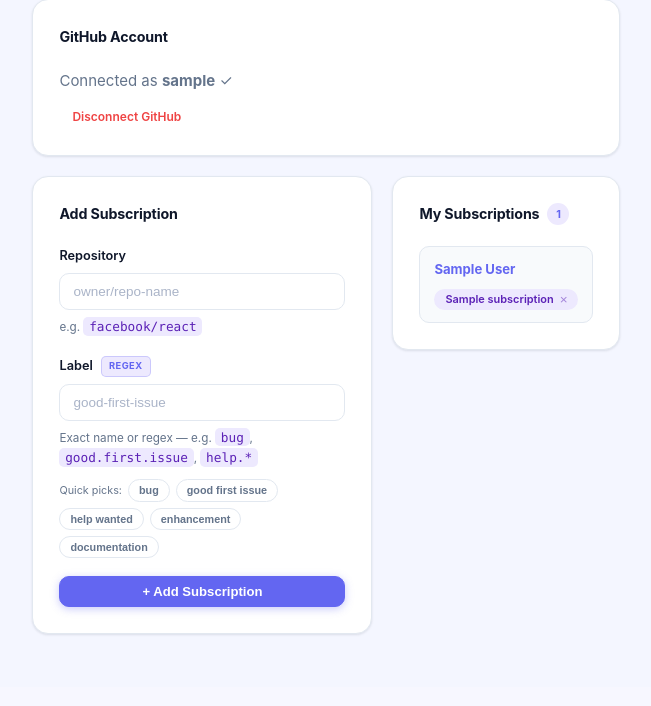
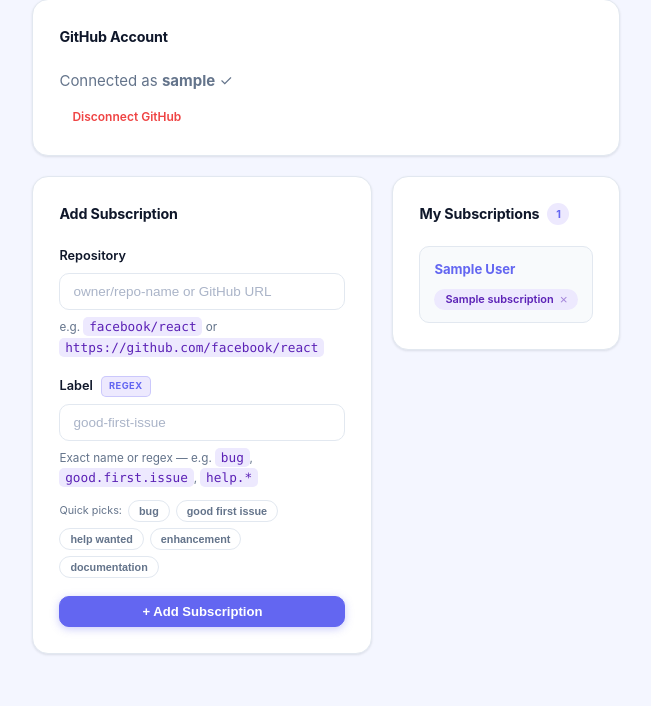
Before and after one commit to back1ash/IssueBell, a FastAPI app: a page that uses app/templates/index.html in a window 1280 px wide. Shown: the part 113-819 px from the top of the page, without its empty margins (314-965 px from the left). Before the commit the page ends 748 px from the top, so only its background shows below. Run offline with FastAPI, Linux system fonts and the light colour scheme; the visitor is signed in with stand-in values (Sample User, id 1); tables that the repository leaves empty hold one stand-in row (values such as "Sample post"); parts of the project's set-up code (start-up, migrations or seed data) failed here and were passed over.

Commit message:
feat: accept GitHub URLs in repo input, fix quick-pick label regex format
- Parse https://github.com/owner/repo and git@github.com:owner/repo URLs
- Extract owner/repo before submitting to API
- Change good first issue preset to good.first.issue (regex)
- Change help wanted preset to help.wanted (regex)
- Update placeholder and hint text

```diff
--- a/app/templates/index.html
+++ b/app/templates/index.html
@@ -267,9 +267,9 @@
           <form id="add-form" class="add-form">
             <div class="form-group">
               <label class="form-label" for="repo">Repository</label>
-              <input id="repo" class="form-input" type="text" placeholder="owner/repo-name"
-                required pattern="[A-Za-z0-9_.\-]+/[A-Za-z0-9_.\-]+" />
-              <span class="form-hint">e.g. <code>facebook/react</code></span>
+              <input id="repo" class="form-input" type="text" placeholder="owner/repo-name or GitHub URL"
+                required />
+              <span class="form-hint">e.g. <code>facebook/react</code> or <code>https://github.com/facebook/react</code></span>
             </div>
             <div class="form-group">
               <label class="form-label" for="label">Label <span class="badge-regex">regex</span></label>
@@ -278,8 +278,8 @@
               <div class="label-presets">
                 <span class="label-presets__hint">Quick picks:</span>
                 <button type="button" class="label-preset-btn" data-label="bug">bug</button>
-                <button type="button" class="label-preset-btn" data-label="good first issue">good first issue</button>
-                <button type="button" class="label-preset-btn" data-label="help wanted">help wanted</button>
+                <button type="button" class="label-preset-btn" data-label="good.first.issue">good first issue</button>
+                <button type="button" class="label-preset-btn" data-label="help.wanted">help wanted</button>
                 <button type="button" class="label-preset-btn" data-label="enhancement">enhancement</button>
                 <button type="button" class="label-preset-btn" data-label="documentation">documentation</button>
               </div>
--- a/static/app.js
+++ b/static/app.js
@@ -6,12 +6,27 @@ const formError = document.getElementById("form-error");
 const repoInput  = document.getElementById("repo");
 const labelInput = document.getElementById("label");
 
-// ─── Real-time repo format validation ─────────────────────────────────────────
+// ─── Repo input parsing ───────────────────────────────────────────────────────────────────
+// Accepts: owner/repo  OR  https://github.com/owner/repo[.git]  OR  git@github.com:owner/repo[.git]
+function parseRepo(raw) {
+  const s = raw.trim();
+  // HTTPS URL: https://github.com/owner/repo or https://github.com/owner/repo.git
+  const httpsMatch = s.match(/^https?:\/\/github\.com\/([A-Za-z0-9_.\-]+\/[A-Za-z0-9_.\-]+?)(\.git)?(?:\/.*)?$/);
+  if (httpsMatch) return httpsMatch[1];
+  // SSH URL: git@github.com:owner/repo.git
+  const sshMatch = s.match(/^git@github\.com:([A-Za-z0-9_.\-]+\/[A-Za-z0-9_.\-]+?)(\.git)?$/);
+  if (sshMatch) return sshMatch[1];
+  // Plain owner/repo
+  if (/^[A-Za-z0-9_.\-]+\/[A-Za-z0-9_.\-]+$/.test(s)) return s;
+  return null;
+}
+
+// ─── Real-time repo format validation ─────────────────────────────────────────────────────
 repoInput?.addEventListener("input", () => {
   const val = repoInput.value.trim();
   if (val.length === 0) {
     repoInput.classList.remove("form-input--valid", "form-input--invalid");
-  } else if (/^[A-Za-z0-9_.\-]+\/[A-Za-z0-9_.\-]+$/.test(val)) {
+  } else if (parseRepo(val) !== null) {
     repoInput.classList.add("form-input--valid");
     repoInput.classList.remove("form-input--invalid");
   } else {
@@ -35,7 +50,7 @@ addForm?.addEventListener("submit", async (e) => {
   e.preventDefault();
   formError.hidden = true;
 
-  const repo  = repoInput.value.trim();
+  const repo  = parseRepo(repoInput.value) ?? repoInput.value.trim();
   const label = labelInput.value.trim();
 
   const submitBtn = addForm.querySelector("button[type=submit]");
```
